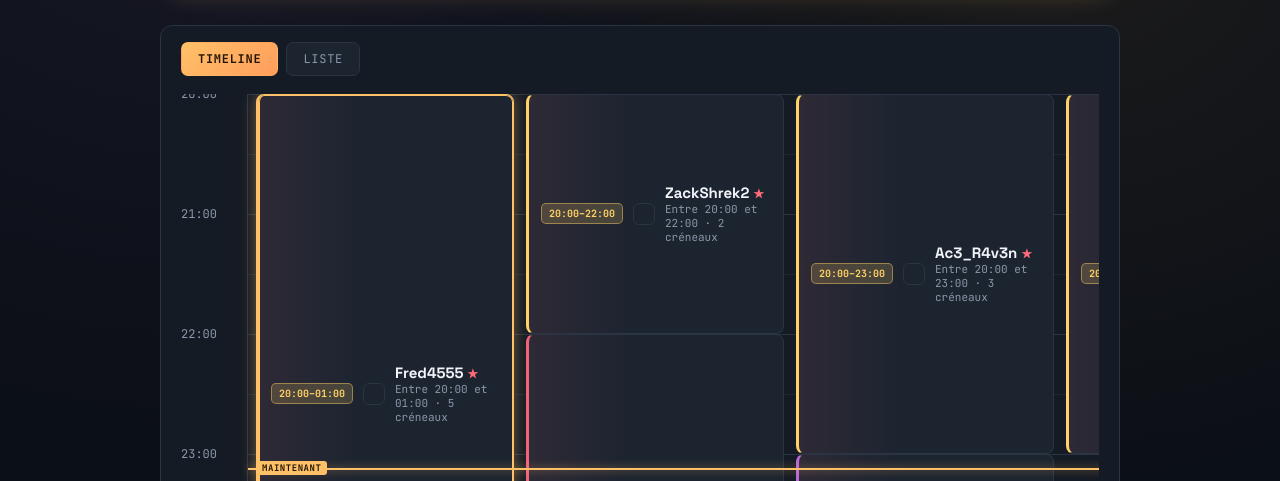
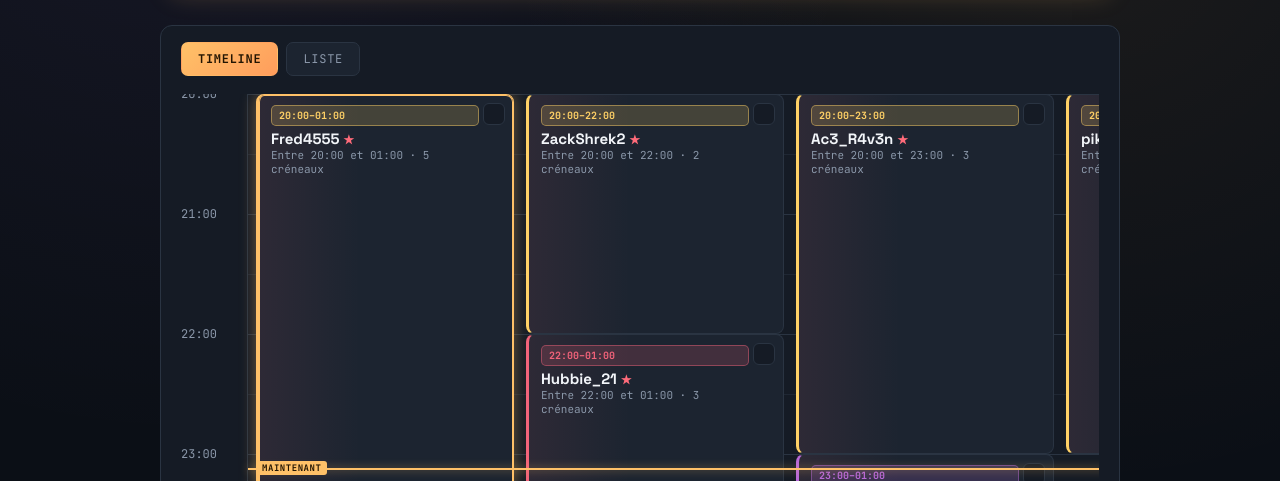
Before and after one commit to meafk2444/matmotstream, a plain HTML site: page index.html in a window 1280 px wide. Shown: the part 271-752 px from the top of the page. Drawn offline with Linux system fonts and the light colour scheme.

Commit message:
Update style.css

```diff
--- a/style.css
+++ b/style.css
@@ -355,12 +355,14 @@ body{
   border:1px solid var(--line);
   border-left:3px solid var(--hour-color, var(--line));
   border-radius:8px;
-  padding:6px 12px;
+  padding:10px 34px 10px 12px;
   display:flex;
-  align-items:center;
-  gap:10px;
+  flex-direction:column;
+  justify-content:flex-start;
+  gap:4px;
   z-index:3;
   cursor:default;
+  overflow:hidden;
   transition:opacity .15s ease, border-color .15s ease, transform .12s ease, box-shadow .15s ease, background .15s ease;
 }
 
@@ -389,12 +391,15 @@ body{
 }
 
 .person-row .chk{
+  position:absolute;
+  top:8px;
+  right:8px;
   flex:0 0 auto;
   width:22px;
   height:22px;
   border-radius:6px;
   border:1px solid var(--line);
-  background:transparent;
+  background:var(--bg-panel);
   cursor:pointer;
   display:flex;
   align-items:center;
@@ -433,12 +438,21 @@ body{
   font-family:var(--font-display);
   font-size:15px;
   font-weight:700;
-  line-height:1.2;
+  line-height:1.25;
+  overflow-wrap:anywhere;
+  word-break:break-word;
 }
 
 .person-pseudo .star{
   color:var(--coral);
   font-size:12px;
+}
+
+.person-meta{
+  display:flex;
+  align-items:center;
+  flex-wrap:wrap;
+  gap:6px 8px;
 }
 
 .person-time{
@@ -451,9 +465,7 @@ body{
   font-size:12px;
   color:var(--text-muted);
   margin-top:2px;
-  overflow:hidden;
-  text-overflow:ellipsis;
-  white-space:nowrap;
+  overflow-wrap:anywhere;
 }
 
 /* ---------- Vue liste ---------- */
@@ -471,9 +483,13 @@ body{
   border:1px solid var(--line);
   border-radius:8px;
   padding:10px 14px;
+  cursor:pointer;
+  user-select:none;
   transition:opacity .2s ease, background .15s ease, border-color .15s ease;
 }
 .list-item:hover{background:#232D3B;}
+.list-item:focus-visible{outline:2px solid var(--amber);outline-offset:2px;}
+.list-item:active{transform:translateY(1px);}
 
 .list-item.is-done{
   opacity:.4;
```
